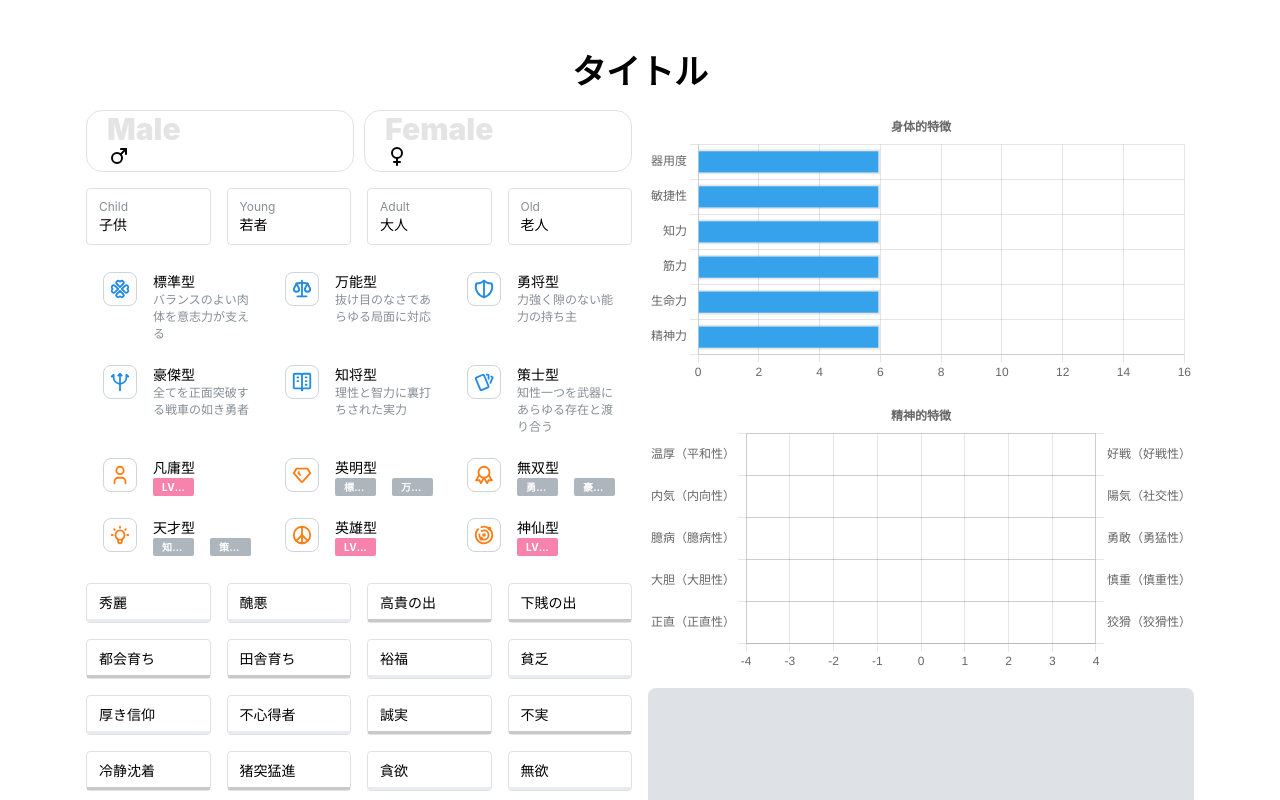
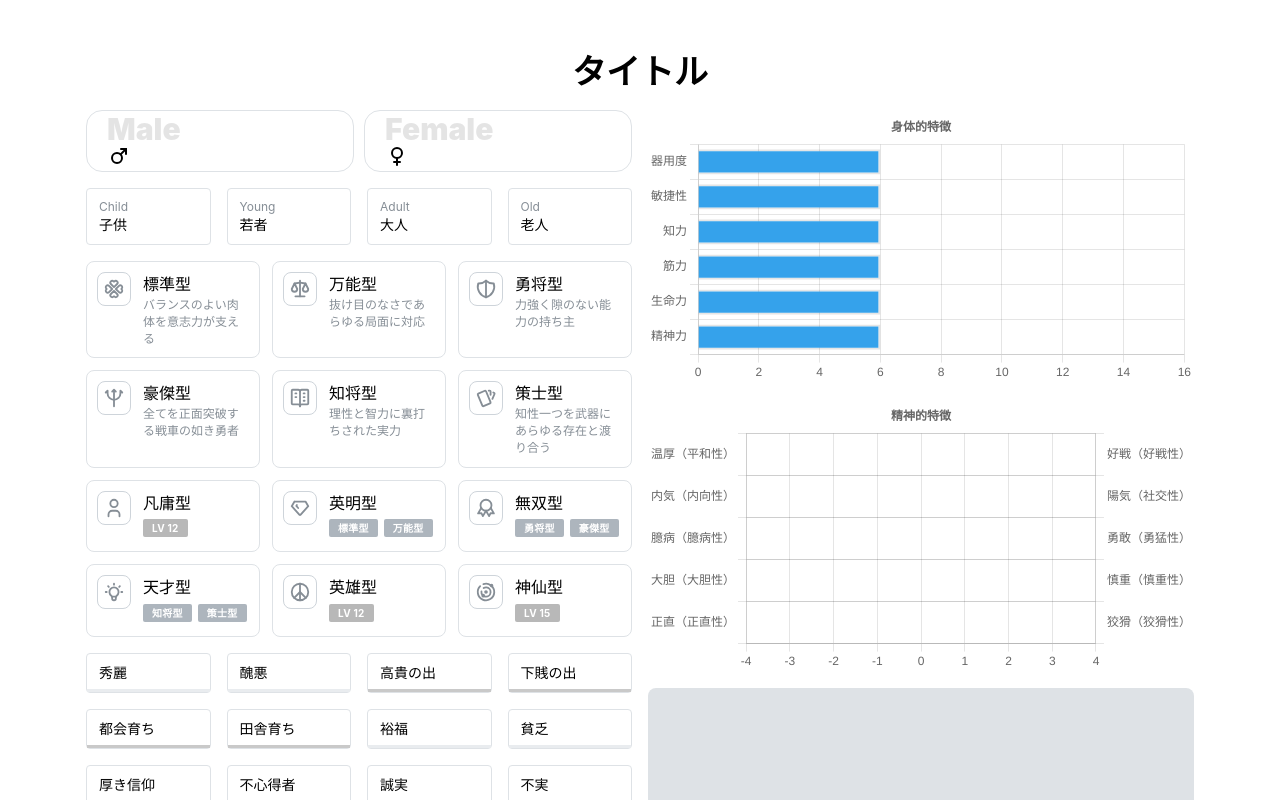
Before and after one commit to restrainhalation/cw-the-book-of-devil-excerpt, a Next.js app: page / in a window 1280 px wide. Shown: the top 800 px of the page. Built offline with nearby package versions, Linux system fonts and the light colour scheme.

Commit message:
🔮 feat: update design of natures

```diff
--- a/components/Nature/Nature.module.css
+++ b/components/Nature/Nature.module.css
@@ -1,27 +1,47 @@
 .nature {
+  display: flex;
   width: 100%;
-  padding: var(--mantine-spacing-xs) var(--mantine-spacing-md);
+  padding: var(--mantine-spacing-xs) var(--mantine-spacing-xs);
   border-radius: var(--mantine-radius-md);
-  border: rem(1px) solid transparent;
+  border: rem(1px) solid light-dark(var(--mantine-color-gray-3), var(--mantine-color-dark-8));
 
   @mixin hover {
     background-color: light-dark(var(--mantine-color-gray-0), var(--mantine-color-dark-7)) !important;
   }
+  .icon {
+    color: var(--mantine-color-gray-6);
+  }
+  .name {
+    display: flex;
+    align-items: center;
+    justify-content: space-between;
   }
 
-.selected {
-  border: rem(1px) solid var(--mantine-color-blue-6);
+  &[data-checked] {
+    border-color: var(--mantine-color-blue-filled);
+    background-color: var(--mantine-color-blue-light);
+
+    @mixin hover {
+      background-color: light-dark(var(--mantine-color-blue-1), var(--mantine-color-blue-9)) !important;
     }
 
-.selected.isSpecial {
-  border: rem(1px) solid var(--mantine-color-orange-6);
+    .icon {
+      border-color: var(--mantine-color-blue-filled);
+      color: var(--mantine-color-blue-6);
     }
 
-.selectedText {
-  color: var(--mantine-color-blue-6);
-  font-weight: bold !important;
+    &.isSpecial {
+      border-color: var(--mantine-color-green-filled);
+      background-color: var(--mantine-color-green-light);
+
+      .icon {
+        border-color: var(--mantine-color-green-filled);
+        color: var(--mantine-color-green-6);
       }
 
-.selectedText.isSpecial {
-  color: var(--mantine-color-orange-6);
+      @mixin hover {
+        background-color: light-dark(var(--mantine-color-green-1), var(--mantine-color-green-9)) !important;
       }
+    }
+  }
+}
--- a/components/Nature/Nature.tsx
+++ b/components/Nature/Nature.tsx
@@ -8,6 +8,48 @@ import { IconCircleCheckFilled } from '@tabler/icons-react';
 import { NATURES } from '@/constants';
 import { AbilityInfomationList } from '@/components/AbilityInfomationList/AbilityInfomationList';
 import classes from './Nature.module.css';
+import { Nature } from '@/types';
+
+/**
+ * 素質情報タグコンポーネントのパラメータ
+ * @typedef NatureDescriptionTagsParams
+ * @property {Nature} nature 素質
+ */
+
+/**
+ * 素質情報タグ
+ * @param {NatureDescriptionTagsParams} param0 コンポーネントのパラメータ
+ * @return {React.FC<NatureDescriptionTagsParams>} コンポーネント
+ */
+const NatureDescriptionTags: FC<{
+  nature: Nature,
+}> = ({ nature }) => nature.maxLevel !== 10 || nature.baseNaturesId.length
+    ? (
+    <>
+      <Group
+        align="flex-start"
+        className="grow my-1"
+        gap={6}
+      >
+        {
+          nature.maxLevel !== 10
+            ? <Badge size="sm" radius="xs" color="dark.1">
+                LV {nature.maxLevel}
+              </Badge>
+            : ''
+        }
+        {nature.baseNaturesId.map((baseNaturesId) => {
+          const _nature = NATURES.find((current) => current.id === baseNaturesId)
+          return _nature
+            ? <Badge key={_nature?.id} size="sm" radius="xs" color="gray.5">
+                {_nature?.name}
+              </Badge>
+            : ''
+        })}
+      </Group>
+    </>
+  )
+  : ''
 
 /**
  * 素質コンポーネントのパラメータ
@@ -48,7 +90,7 @@ const NatureInput: FC<{ onChange?: (natureId:number) => void; }> = ({ onChange }
 
   return (
     <>
-      <SimpleGrid cols={3} spacing={0}>
+      <SimpleGrid cols={3} spacing={12}>
         {
           NATURES.map((nature) => (
             <Tooltip
@@ -60,83 +102,47 @@ const NatureInput: FC<{ onChange?: (natureId:number) => void; }> = ({ onChange }
               position="right"
               transitionProps={{ transition: 'pop' }}
             >
-              <div>
+              <div className="flex">
                 <UnstyledButton
                   className={
                     selectedId === nature.id
                       ? nature.isSpecial
-                        ? `${classes.nature} ${classes.selected} ${classes.isSpecial}`
-                        : `${classes.nature} ${classes.selected}`
+                        ? `${classes.nature} ${classes.isSpecial}`
+                        : classes.nature
                       : classes.nature
                   }
                   key={nature.id}
                   value={nature.id}
                   onClick={() => handleChangeNature(nature.id)}
+                  data-checked={selectedId === nature.id || undefined}
                 >
-                  <Group wrap="nowrap" align="flex-start">
+                  <Group wrap="nowrap" align="flex-start" className="grow" gap={12}>
                     <ThemeIcon
                       size={34}
                       variant="default"
                       radius="md"
-                      className={
-                        selectedId === nature.id
-                          ? nature.isSpecial
-                            ? `${classes.selected} ${classes.isSpecial}`
-                            : classes.selected
-                          : ''
-                      }
+                      className={classes.icon}
                     >
-                      <nature.icon
-                        style={{ width: rem(22), height: rem(22) }}
-                        color={
-                          nature.isSpecial
-                            ? 'var(--mantine-color-orange-6)'
-                            : 'var(--mantine-color-blue-6)'
-                        }
-                      />
+                      <nature.icon style={{ width: rem(22), height: rem(22) }} />
                     </ThemeIcon>
-                    <div>
-                      <Text
-                        size="sm"
-                        fw={500}
-                        className={
-                          selectedId === nature.id
-                            ? nature.isSpecial
-                              ? `${classes.selectedText} ${classes.isSpecial} flex items-center`
-                              : `${classes.selectedText} flex items-center`
-                            : 'flex items-center'
-                        }
-                      >
-                        {nature.name}
+                    <div className="grow">
+                      <div className={classes.name}>
+                        <Text>
+                          {nature.name}
+                        </Text>
                         {
                           selectedId === nature.id
                             ? <IconCircleCheckFilled
                                 style={{ width: rem(18), height: rem(18) }}
-                                className="inline-block ml-2"
+                                className={classes.icon}
                               />
                             : ''
                         }
-                      </Text>
+                      </div>
                       <Text size="xs" c="dimmed">
                         {nature.description}
                       </Text>
-                      <SimpleGrid cols={2}>
-                        {
-                          nature.maxLevel !== 10
-                            ? <Badge size="sm" radius="xs" color="pink.4">
-                                LV {nature.maxLevel}
-                              </Badge>
-                            : ''
-                        }
-                        {nature.baseNaturesId.map((baseNaturesId) => {
-                          const _nature = NATURES.find((current) => current.id === baseNaturesId)
-                          return _nature
-                            ? <Badge key={_nature?.id} size="sm" radius="xs" color="gray.5">
-                                {_nature?.name}
-                              </Badge>
-                            : ''
-                        })}
-                      </SimpleGrid>
+                      <NatureDescriptionTags nature={nature} />
                     </div>
                   </Group>
                 </UnstyledButton>
```
Lines whose indentation alone changed are shown as unchanged.
